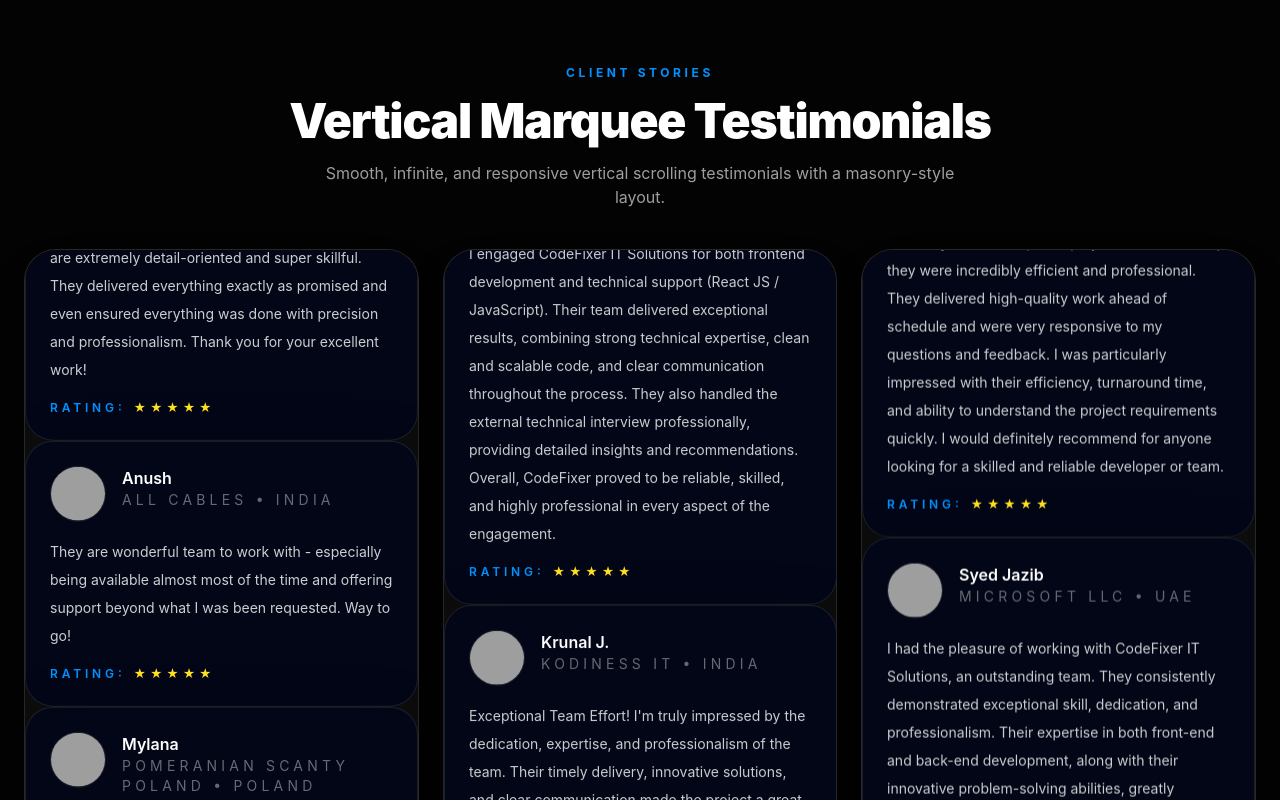
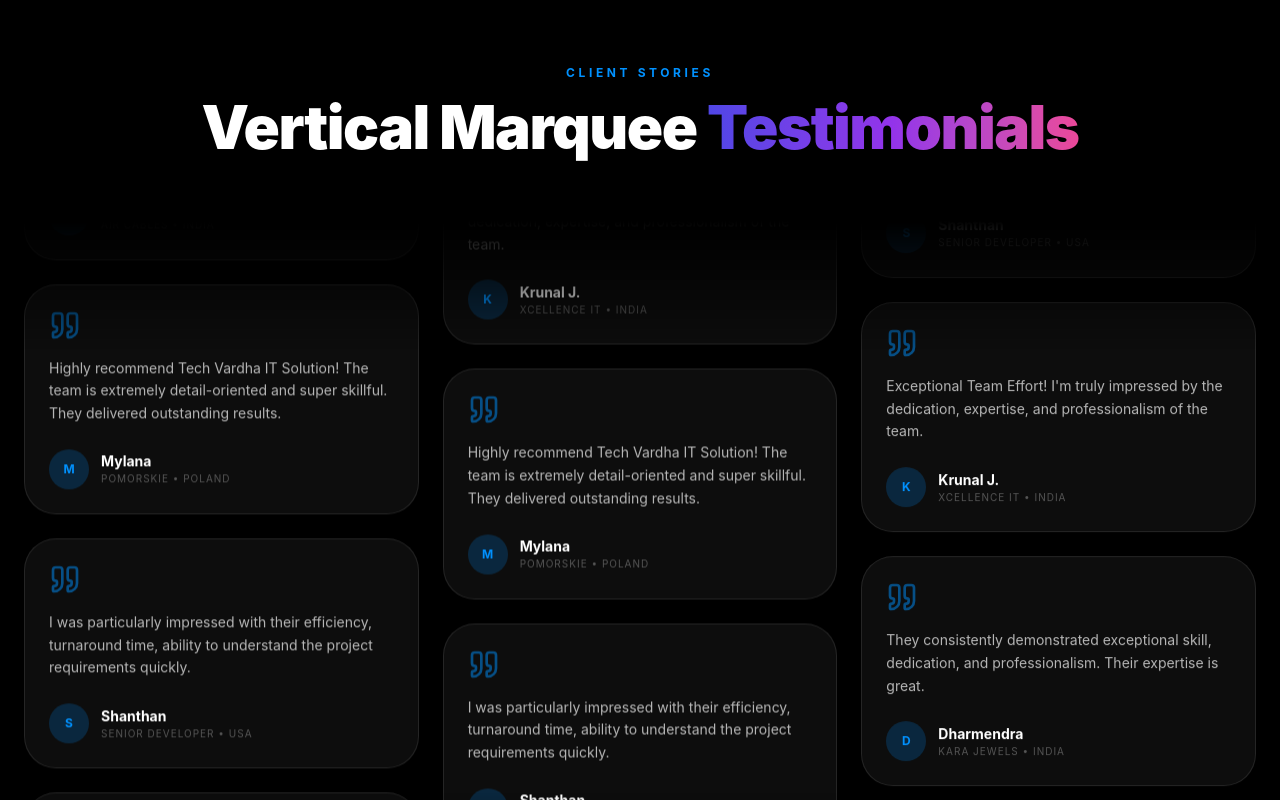
Before and after one commit to rutvikdholakiya30/codefixer, a React (Vite) app: page / in a window 1280 px wide. Shown: the part 2960-3760 px from the top of the page. Built offline with nearby package versions, Linux system fonts and the light colour scheme; grey boxes are pictures that could not be loaded.

Commit message:
website updated

```diff
--- a/src/components/ui/VerticalTestimonialMarquee.tsx
+++ b/src/components/ui/VerticalTestimonialMarquee.tsx
@@ -1,190 +1,86 @@
+import React from 'react';
 import { motion } from 'framer-motion';
-import { useMemo, useState } from 'react';
+import { Quote } from 'lucide-react';
 
-interface Testimonial {
-  name: string;
-  role: string;
-  content: string;
-  avatar: string;
-  rating: number;
-}
-
-const testimonials: Testimonial[] = [
-  {
-    name: 'Mylana',
-    role: 'Pomeranian Scanty Poland • POLAND',
-    content:
-      'Highly recommend CodeFixer IT Solutions! They are extremely detail-oriented and super skillful. They delivered everything exactly as promised and even ensured everything was done with precision and professionalism. Thank you for your excellent work!',
-    avatar: 'https://picsum.photos/seed/person1/100/100',
-    rating: 5,
-  },
-  {
-    name: 'SK Smisra',
-    role: 'Supervity.ai • INDIA',
-    content:
-      'I engaged CodeFixer IT Solutions for both frontend development and technical support (React JS / JavaScript). Their team delivered exceptional results, combining strong technical expertise, clean and scalable code, and clear communication throughout the process. They also handled the external technical interview professionally, providing detailed insights and recommendations. Overall, CodeFixer proved to be reliable, skilled, and highly professional in every aspect of the engagement.',
-    avatar: 'https://picsum.photos/seed/person2/100/100',
-    rating: 5,
-  },
-  {
-    name: 'Shanthan',
-    role: 'Senior Developer • USA',
-    content:
-      'I recently hired to help with project. From the start, they were incredibly efficient and professional. They delivered high-quality work ahead of schedule and were very responsive to my questions and feedback. I was particularly impressed with their efficiency, turnaround time, and ability to understand the project requirements quickly. I would definitely recommend for anyone looking for a skilled and reliable developer or team.',
-    avatar: 'https://picsum.photos/seed/person3/100/100',
-    rating: 5,
-  },
-  {
-    name: 'Anush',
-    role: 'All Cables • INDIA',
-    content:
-      'They are wonderful team to work with - especially being available almost most of the time and offering support beyond what I was been requested. Way to go!',
-    avatar: 'https://picsum.photos/seed/person4/100/100',
-    rating: 5,
-  },
-  {
-    name: 'Krunal J.',
-    role: 'Kodiness IT • INDIA',
-    content:
-      'Exceptional Team Effort! I\'m truly impressed by the dedication, expertise, and professionalism of the team. Their timely delivery, innovative solutions, and clear communication made the project a great success. Grateful to have worked with such a talented and collaborative team. Rating: 5/5',
-    avatar: 'https://picsum.photos/seed/person5/100/100',
-    rating: 5,
-  },
-  {
-    name: 'Syed Jazib',
-    role: 'Microsoft LLC • UAE',
-    content:
-      'I had the pleasure of working with CodeFixer IT Solutions, an outstanding team. They consistently demonstrated exceptional skill, dedication, and professionalism. Their expertise in both front-end and back-end development, along with their innovative problem-solving abilities, greatly contributed to our project\'s success. I highly recommend CodeFixer IT Solutions for any development.',
-    avatar: 'https://picsum.photos/seed/person6/100/100',
-    rating: 5,
-  },
+// ટેસ્ટિમોનિયલ ડેટા
+const testimonials = [
+  { name: "Anush", role: "Air Cables • INDIA", text: "I recently hired to help with project. From the start, they were incredibly efficient and professional. They delivered high-quality work ahead of schedule." },
+  { name: "Mylana", role: "Pomorskie • POLAND", text: "Highly recommend Tech Vardha IT Solution! The team is extremely detail-oriented and super skillful. They delivered outstanding results." },
+  { name: "Shanthan", role: "Senior Developer • USA", text: "I was particularly impressed with their efficiency, turnaround time, ability to understand the project requirements quickly." },
+  { name: "Krunal J.", role: "Xcellence IT • INDIA", text: "Exceptional Team Effort! I'm truly impressed by the dedication, expertise, and professionalism of the team." },
+  { name: "Dharmendra", role: "Kara Jewels • INDIA", text: "They consistently demonstrated exceptional skill, dedication, and professionalism. Their expertise is great." },
+  { name: "Syed Jazib", role: "Web Lead • UAE", text: "The team is very talented and hardworking. They always deliver more than expected." }
 ];
 
-const durations = [20, 26, 22];
+// કાર્ડ કમ્પોનન્ટ
+const TestimonialCard = ({ item }: { item: typeof testimonials[0] }) => (
+  <div className="bg-white/5 backdrop-blur-md border border-white/10 p-6 rounded-[2rem] mb-6 break-inside-avoid shadow-xl hover:border-primary/50 transition-colors group">
+    <Quote className="text-primary w-8 h-8 mb-4 opacity-50 group-hover:opacity-100 transition-opacity" />
+    <p className="text-white/70 text-sm leading-relaxed mb-6">
+      {item.text}
+    </p>
+    <div className="flex items-center gap-3">
+      <div className="w-10 h-10 rounded-full bg-primary/20 flex items-center justify-center text-primary font-bold text-xs">
+        {item.name[0]}
+      </div>
+      <div>
+        <h4 className="text-white font-bold text-sm">{item.name}</h4>
+        <p className="text-white/30 text-[10px] uppercase tracking-widest">{item.role}</p>
+      </div>
+    </div>
+  </div>
+);
+
+// માર્કી કોલમ કમ્પોનન્ટ
+const MarqueeColumn = ({ items, duration, reverse = false }: { items: typeof testimonials, duration: number, reverse?: boolean }) => {
+  return (
+    <div className="relative h-[700px] overflow-hidden">
+      <motion.div
+        animate={{ y: reverse ? ["-50%", "0%"] : ["0%", "-50%"] }}
+        transition={{ duration: duration, repeat: Infinity, ease: "linear" }}
+        className="flex flex-col"
+      >
+        {/* ડુપ્લીકેટ લિસ્ટ ફોર ઇન્ફિનાઇટ લૂપ */}
+        {[...items, ...items].map((item, idx) => (
+          <TestimonialCard key={idx} item={item} />
+        ))}
+      </motion.div>
+    </div>
+  );
+};
 
 export default function VerticalTestimonialMarquee() {
-  const [pausedColumns, setPausedColumns] = useState([false, false, false]);
-
-  const columns = useMemo(() => {
-    const bucket: Testimonial[][] = [[], [], []];
-    testimonials.forEach((item, index) => {
-      bucket[index % 3].push(item);
-    });
-    return bucket;
-  }, []);
-
-  const duplicatedColumns = columns.map((column) => [...column, ...column]);
-
   return (
-    <section className="relative py-24 px-6">
-      <div className="max-w-7xl mx-auto">
-        <div className="mb-10 text-center">
+    <section className="relative py-24 px-6 bg-black overflow-hidden">
+      <div className="max-w-7xl mx-auto relative z-10">
+        <div className="text-center mb-16">
           <motion.p
             initial={{ opacity: 0, y: 16 }}
-            animate={{ opacity: 1, y: 0 }}
-            className="uppercase tracking-[0.3em] text-xs text-primary font-bold"
+            whileInView={{ opacity: 1, y: 0 }}
+            className="uppercase tracking-[0.3em] text-xs text-primary font-bold mb-4"
           >
             Client Stories
           </motion.p>
           <motion.h2
             initial={{ opacity: 0, y: 16 }}
-            animate={{ opacity: 1, y: 0 }}
+            whileInView={{ opacity: 1, y: 0 }}
             transition={{ delay: 0.05 }}
-            className="mt-4 text-4xl md:text-5xl font-black tracking-tight"
+            className="text-4xl md:text-6xl font-black text-white tracking-tight"
           >
-            Vertical Marquee Testimonials
+            Vertical Marquee <span className="text-gradient">Testimonials</span>
           </motion.h2>
-          <motion.p
-            initial={{ opacity: 0, y: 16 }}
-            animate={{ opacity: 1, y: 0 }}
-            transition={{ delay: 0.1 }}
-            className="mx-auto mt-4 max-w-2xl text-base text-muted-foreground"
-          >
-            Smooth, infinite, and responsive vertical scrolling testimonials with a masonry-style layout.
-          </motion.p>
         </div>
 
-        <div className="grid gap-6 sm:grid-cols-2 xl:grid-cols-3">
-          {duplicatedColumns.map((column, columnIndex) => (
-            <div
-              key={columnIndex}
-              className="overflow-hidden rounded-[32px] border border-white/10 bg-white/5 shadow-2xl shadow-black/30"
-            >
-              <div
-                className="relative h-[700px] md:h-[780px] xl:h-[820px]"
-                onMouseEnter={() => {
-                  setPausedColumns((prev) => prev.map((value, idx) => (idx === columnIndex ? true : value)));
-                }}
-                onMouseLeave={() => {
-                  setPausedColumns((prev) => prev.map((value, idx) => (idx === columnIndex ? false : value)));
-                }}
-              >
-                <div
-                  className="absolute inset-0 will-change-transform"
-                  style={{
-                    animation: pausedColumns[columnIndex]
-                      ? 'none'
-                      : `marqueeVertical ${durations[columnIndex]}s linear infinite`,
-                  }}
-                >
-                  {column.map((item, index) => (
-                    <motion.article
-                      key={`${columnIndex}-${index}`}
-                      whileHover={{ scale: 1.01 }}
-                      transition={{ type: 'spring', stiffness: 240, damping: 24 }}
-                      className="group flex flex-col gap-4 rounded-[28px] border border-white/10 bg-slate-950/90 p-6 shadow-[0_20px_60px_rgba(0,0,0,0.32)] transition-transform duration-300 hover:border-primary/40"
-                    >
-                      <div className="flex items-start gap-4">
-                        <img
-                          src={item.avatar}
-                          alt={item.name}
-                          className="h-14 w-14 rounded-full border border-white/10 object-cover"
-                        />
-                        <div>
-                          <p className="text-base font-semibold text-white">{item.name}</p>
-                          <p className="text-sm uppercase tracking-[0.3em] text-white/40">{item.role}</p>
-                        </div>
-                      </div>
-                      <p className="text-sm leading-7 text-white/80">{item.content}</p>
-                      <div className="mt-auto flex flex-wrap items-center gap-2 text-xs uppercase tracking-[0.32em] text-primary font-semibold">
-                        <span>Rating:</span>
-                        <span className="flex items-center gap-1 text-yellow-300">
-                          {'★'.repeat(item.rating)}
-                        </span>
-                      </div>
-                    </motion.article>
-                  ))}
-                  {column.map((item, index) => (
-                    <motion.article
-                      key={`${columnIndex}-${index}-clone`}
-                      whileHover={{ scale: 1.01 }}
-                      transition={{ type: 'spring', stiffness: 240, damping: 24 }}
-                      className="group flex flex-col gap-4 rounded-[28px] border border-white/10 bg-slate-950/90 p-6 shadow-[0_20px_60px_rgba(0,0,0,0.32)] transition-transform duration-300 hover:border-primary/40"
-                    >
-                      <div className="flex items-start gap-4">
-                        <img
-                          src={item.avatar}
-                          alt={item.name}
-                          className="h-14 w-14 rounded-full border border-white/10 object-cover"
-                        />
-                        <div>
-                          <p className="text-base font-semibold text-white">{item.name}</p>
-                          <p className="text-sm uppercase tracking-[0.3em] text-white/40">{item.role}</p>
-                        </div>
-                      </div>
-                      <p className="text-sm leading-7 text-white/80">{item.content}</p>
-                      <div className="mt-auto flex flex-wrap items-center gap-2 text-xs uppercase tracking-[0.32em] text-primary font-semibold">
-                        <span>Rating:</span>
-                        <span className="flex items-center gap-1 text-yellow-300">
-                          {'★'.repeat(item.rating)}
-                        </span>
-                      </div>
-                    </motion.article>
-                  ))}
-                </div>
-              </div>
-            </div>
-          ))}
+        {/* Masonry Layout Grid */}
+        <div className="grid grid-cols-1 md:grid-cols-2 lg:grid-cols-3 gap-6 relative">
+          {/* Top & Bottom Fade Overlay */}
+          <div className="absolute top-0 left-0 w-full h-32 bg-gradient-to-b from-black via-black/50 to-transparent z-20 pointer-events-none" />
+          <div className="absolute bottom-0 left-0 w-full h-32 bg-gradient-to-t from-black via-black/50 to-transparent z-20 pointer-events-none" />
+
+          {/* ૩ કોલમ અલગ અલગ સ્પીડ અને ડાયરેક્શન સાથે */}
+          <MarqueeColumn items={testimonials.slice(0, 3)} duration={25} />
+          <MarqueeColumn items={testimonials.slice(1, 4)} duration={35} reverse={true} />
+          <MarqueeColumn items={testimonials.slice(2, 5)} duration={30} />
         </div>
       </div>
     </section>
```
